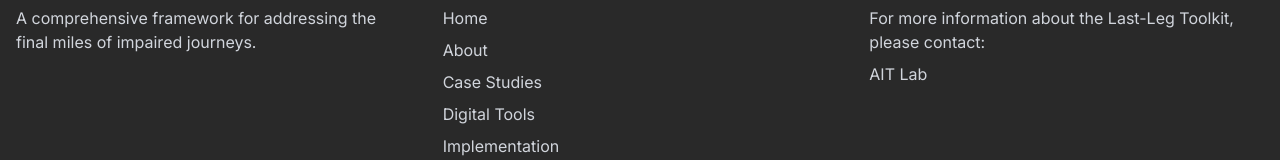
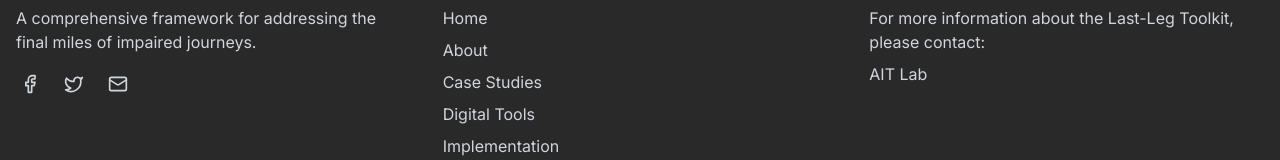
Before and after one commit to gauravfs-14/last-leg-toolkit, a Next.js app: page / in a window 1280 px wide. Shown: the part 1904-2064 px from the top of the page. Built offline with nearby package versions, Linux system fonts and the light colour scheme.

Commit message:
fix: footer links

```diff
--- a/components/footer.tsx
+++ b/components/footer.tsx
@@ -12,7 +12,7 @@ export function Footer() {
               A comprehensive framework for addressing the final miles of
               impaired journeys.
             </p>
-            {/* <div className="flex space-x-4">
+            <div className="flex space-x-4">
               <a
                 href="#"
                 className="text-gray-300 hover:text-white transition-colors focus:outline-none focus:ring-2 focus:ring-white focus:ring-offset-2 focus:ring-offset-charcoal-800 p-1 rounded-full"
@@ -34,7 +34,7 @@ export function Footer() {
               >
                 <Mail size={20} aria-hidden="true" />
               </a>
-            </div> */}
+            </div>
           </div>
 
           <div>
```
